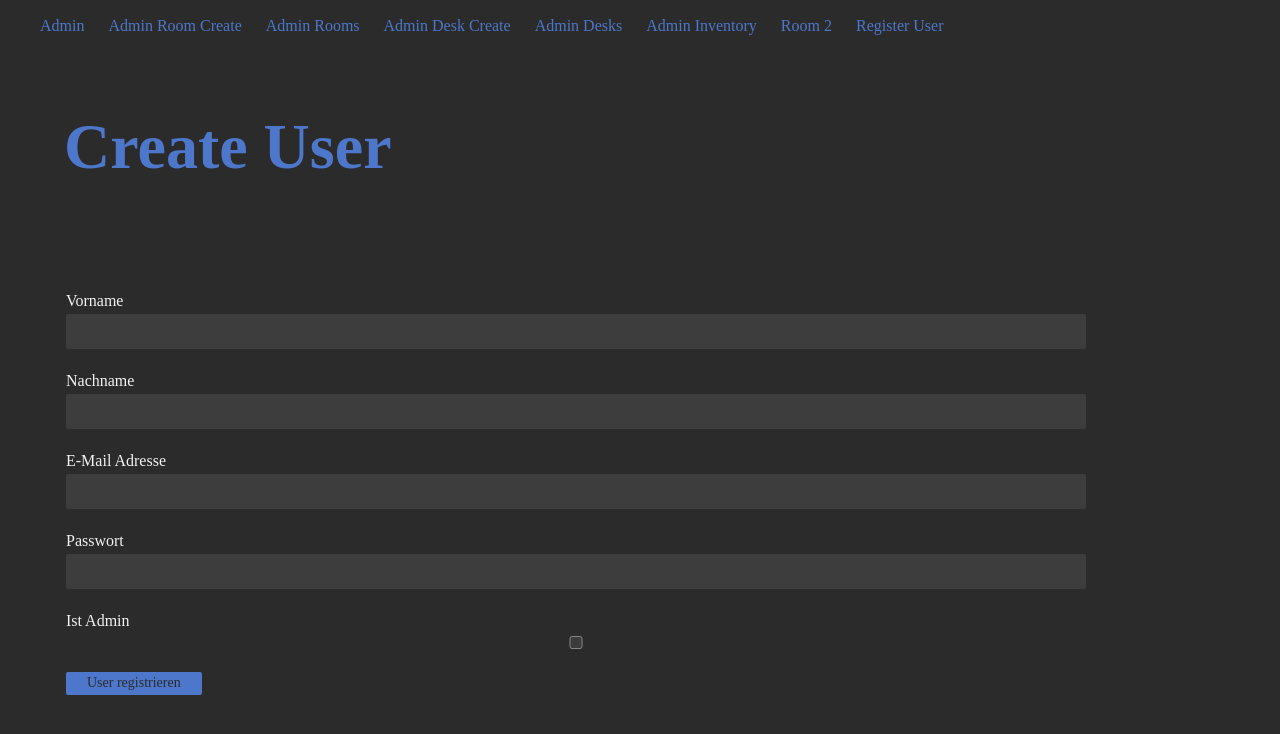
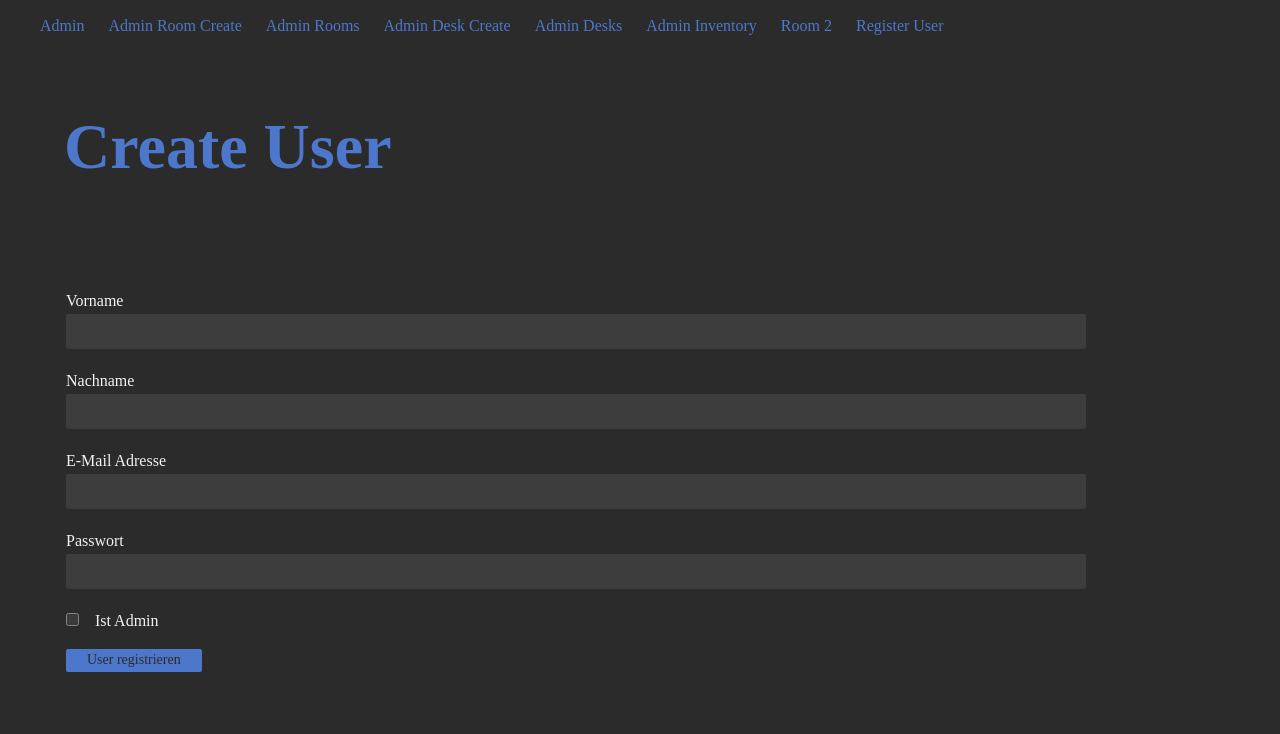
Before and after one commit to Floxn/deskShare, a Vue app: page /register in a window 1280 px wide. Shown: the top 734 px of the page. Built offline with nearby package versions, Linux system fonts and the light colour scheme; a web font is replaced by a local one.

Commit message:
style checkobox

```diff
--- a/src/assets/scss/components/_forms.scss
+++ b/src/assets/scss/components/_forms.scss
@@ -5,7 +5,7 @@ fieldset {
 
 select,
 input,
-textarea,{
+textarea{
   width: 100%;
   box-sizing: border-box;
   padding: .5em 1em;
@@ -16,6 +16,13 @@ textarea,{
 }
 
 input {
+  &[type="checkbox"] {
+    width: auto;
+    margin-right: $spacer;
+    &, + label {
+      cursor: pointer;
+    }
+  }
 }
 
 label {
--- a/src/views/RegisterUser.vue
+++ b/src/views/RegisterUser.vue
@@ -22,8 +22,8 @@
               <input type="password" id="password" v-model="user.password" />
             </div>
             <div class="user-create-isAdmin">
+              <input type="checkbox" id="isAdmin" v-model="user.isAdmin" />
               <label for="isAdmin">Ist Admin</label>
-              <input type="checkbox" id="isAdmin" v-model="user.isAdmin" />
             </div>
             <button class="button">User registrieren</button>
           </fieldset>
```
